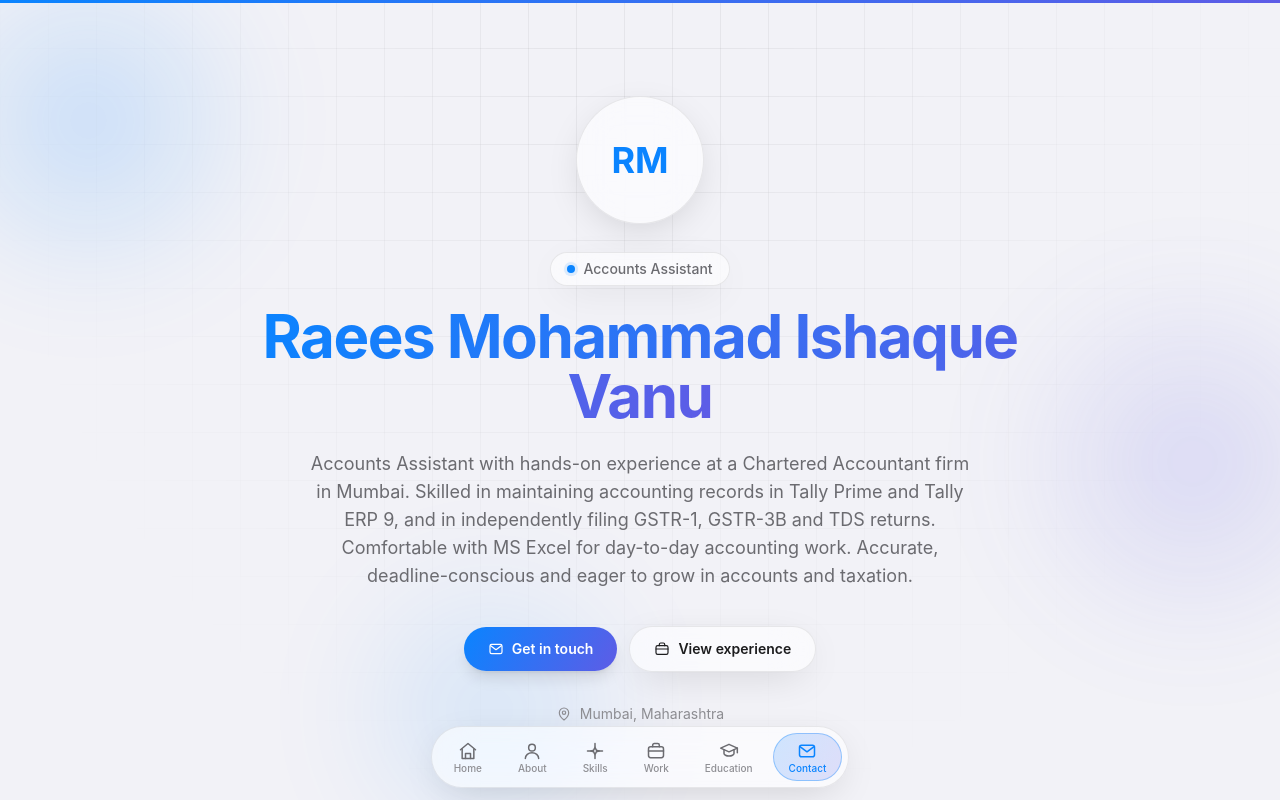
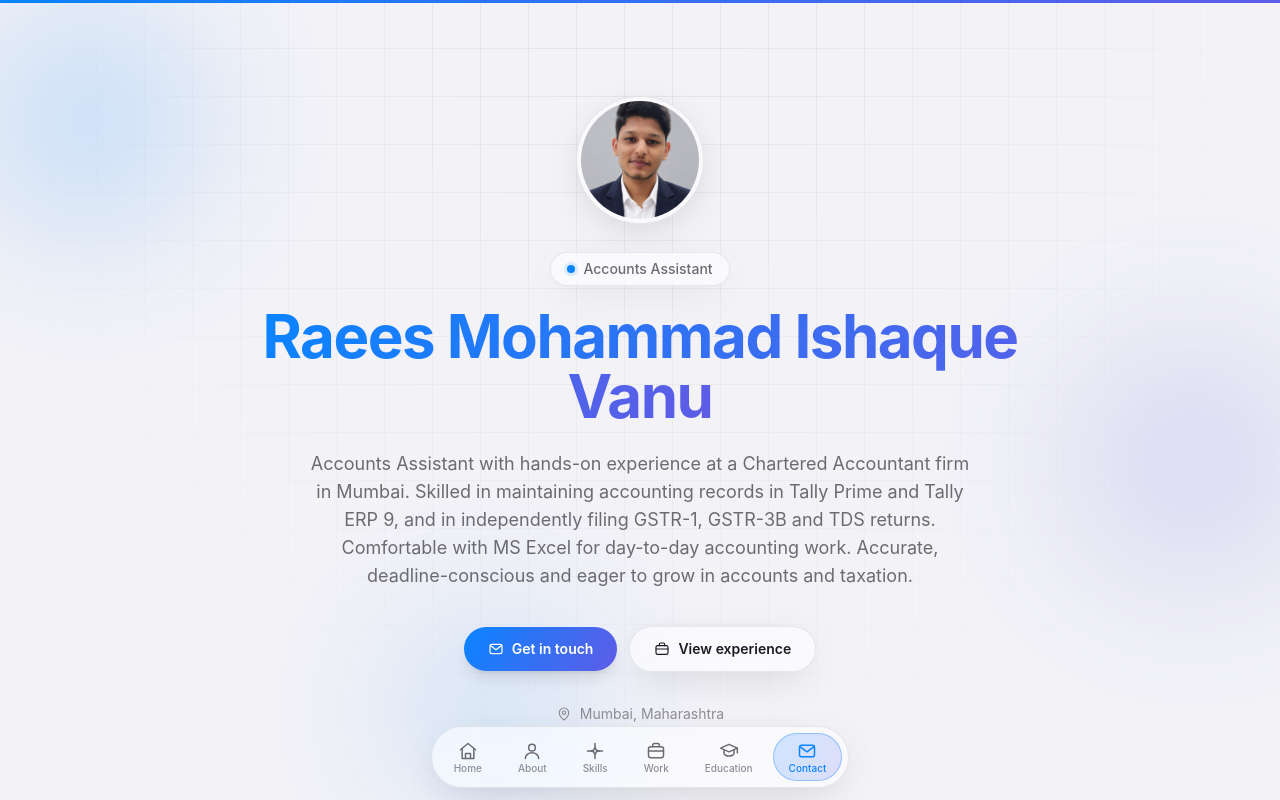
Before and after one commit to faisalvanu18-eng/Raees-profile, a React (Vite) app: page / in a window 1280 px wide. Shown: the top 800 px of the page. Built offline with nearby package versions, Linux system fonts and the light colour scheme.

Commit message:
Add profile photo to hero and social meta tags

```diff
--- a/index.html
+++ b/index.html
@@ -27,6 +27,8 @@
     />
     <meta property="og:locale" content="en_IN" />
     <meta property="og:site_name" content="Raees Vanu — Portfolio" />
+    <meta property="og:image" content="/profile.jpg" />
+    <meta property="og:image:alt" content="Portrait of Raees Mohammad Ishaque Vanu" />
 
     <!-- Twitter -->
     <meta name="twitter:card" content="summary_large_image" />
@@ -35,6 +37,7 @@
       name="twitter:description"
       content="Accounts Assistant skilled in Tally Prime, Tally ERP 9, GST & TDS return filing and MS Excel."
     />
+    <meta name="twitter:image" content="/profile.jpg" />
 
     <!-- JSON-LD Person schema -->
     <script type="application/ld+json">
@@ -43,6 +46,7 @@
         "@type": "Person",
         "name": "Raees Mohammad Ishaque Vanu",
         "jobTitle": "Accounts Assistant",
+        "image": "/profile.jpg",
         "email": "mailto:raeesvanu80781@gmail.com",
         "telephone": "+91 8698174743",
         "address": {
--- a/src/data/profile.ts
+++ b/src/data/profile.ts
@@ -9,12 +9,15 @@ export interface Profile {
   summary: string
   dob: string
   languages: string[]
+  /** Profile photo served from the public/ folder (set to '' to show initials). */
+  avatar: string
 }
 
 export const profile: Profile = {
   name: 'Raees Mohammad Ishaque Vanu',
   shortName: 'Raees Vanu',
   role: 'Accounts Assistant',
+  avatar: '/profile.jpg',
   phone: '+91 8698174743',
   phoneHref: '+918698174743',
   email: 'raeesvanu80781@gmail.com',
--- a/src/sections/Hero.tsx
+++ b/src/sections/Hero.tsx
@@ -32,12 +32,26 @@ export function Hero() {
           custom={0}
           className="mb-7"
         >
+          {profile.avatar ? (
+            <div className="glass h-28 w-28 overflow-hidden rounded-full p-1 sm:h-32 sm:w-32">
+              <img
+                src={profile.avatar}
+                alt={`Portrait of ${profile.name}`}
+                width={128}
+                height={128}
+                loading="eager"
+                decoding="async"
+                className="h-full w-full rounded-full object-cover"
+              />
+            </div>
+          ) : (
             <div
               className="glass flex h-28 w-28 items-center justify-center rounded-full text-4xl font-bold sm:h-32 sm:w-32"
               style={{ color: 'var(--accent)' }}
             >
               {initials(profile.name)}
             </div>
+          )}
         </motion.div>
 
         <motion.span
```
Also changed, not shown: public/profile.jpg (added). Lines whose indentation alone changed are shown as unchanged.
